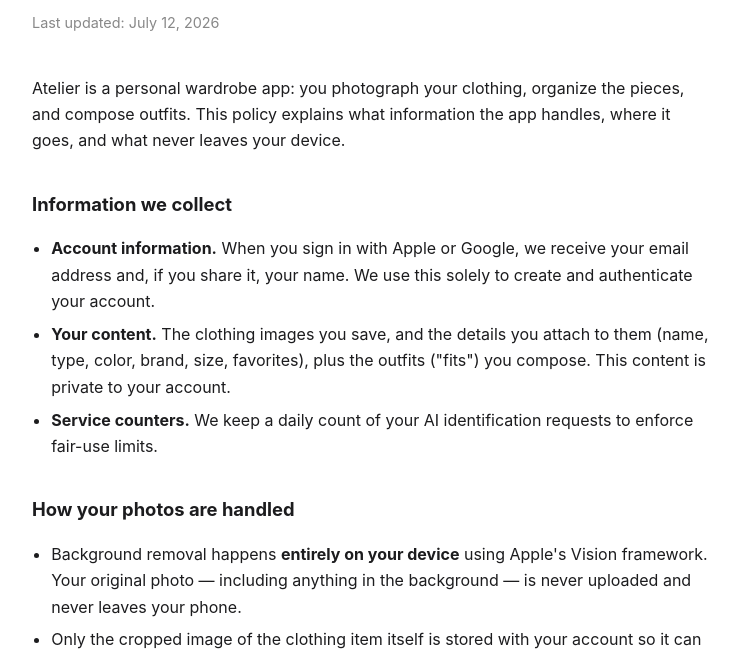
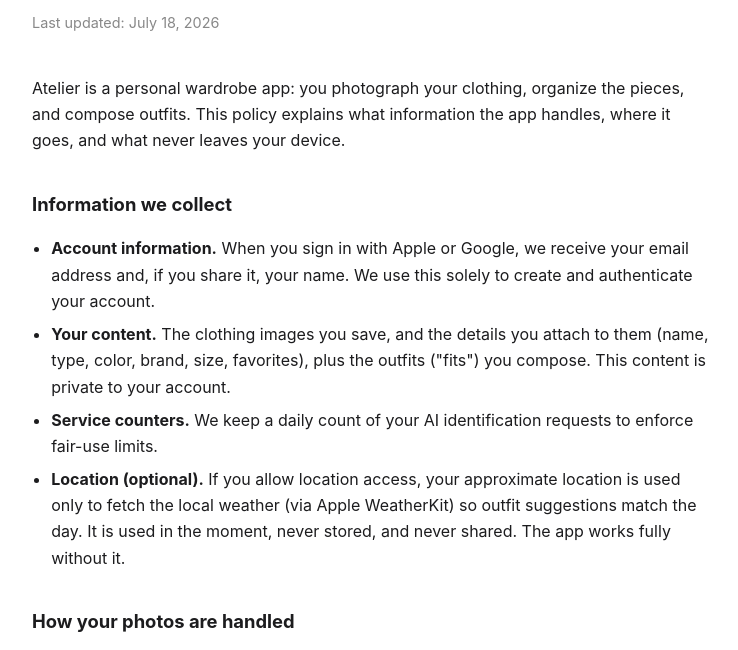
Before and after one commit to semyeol/atelier-privacy, a plain HTML site: page index.html in a window 1280 px wide. Shown: the part 122-772 px from the top of the page, without its empty margins (268-1006 px from the left). Drawn offline with Linux system fonts and the light colour scheme.

Commit message:
Update index.html

```diff
--- a/index.html
+++ b/index.html
@@ -28,7 +28,7 @@
 </head>
 <body>
   <h1>Atelier Privacy Policy</h1>
-  <p class="updated">Last updated: July 12, 2026</p>
+  <p class="updated">Last updated: July 18, 2026</p>
 
   <p>
     Atelier is a personal wardrobe app: you photograph your clothing, organize the
@@ -46,6 +46,10 @@
       outfits ("fits") you compose. This content is private to your account.</li>
     <li><strong>Service counters.</strong> We keep a daily count of your AI
       identification requests to enforce fair-use limits. </li>
+    <li><strong>Location (optional).</strong> If you allow location access, your
+      approximate location is used only to fetch the local weather (via Apple
+      WeatherKit) so outfit suggestions match the day. It is used in the moment,
+      never stored, and never shared. The app works fully without it.</li>
   </ul>
 
   <h2>How your photos are handled</h2>
```
